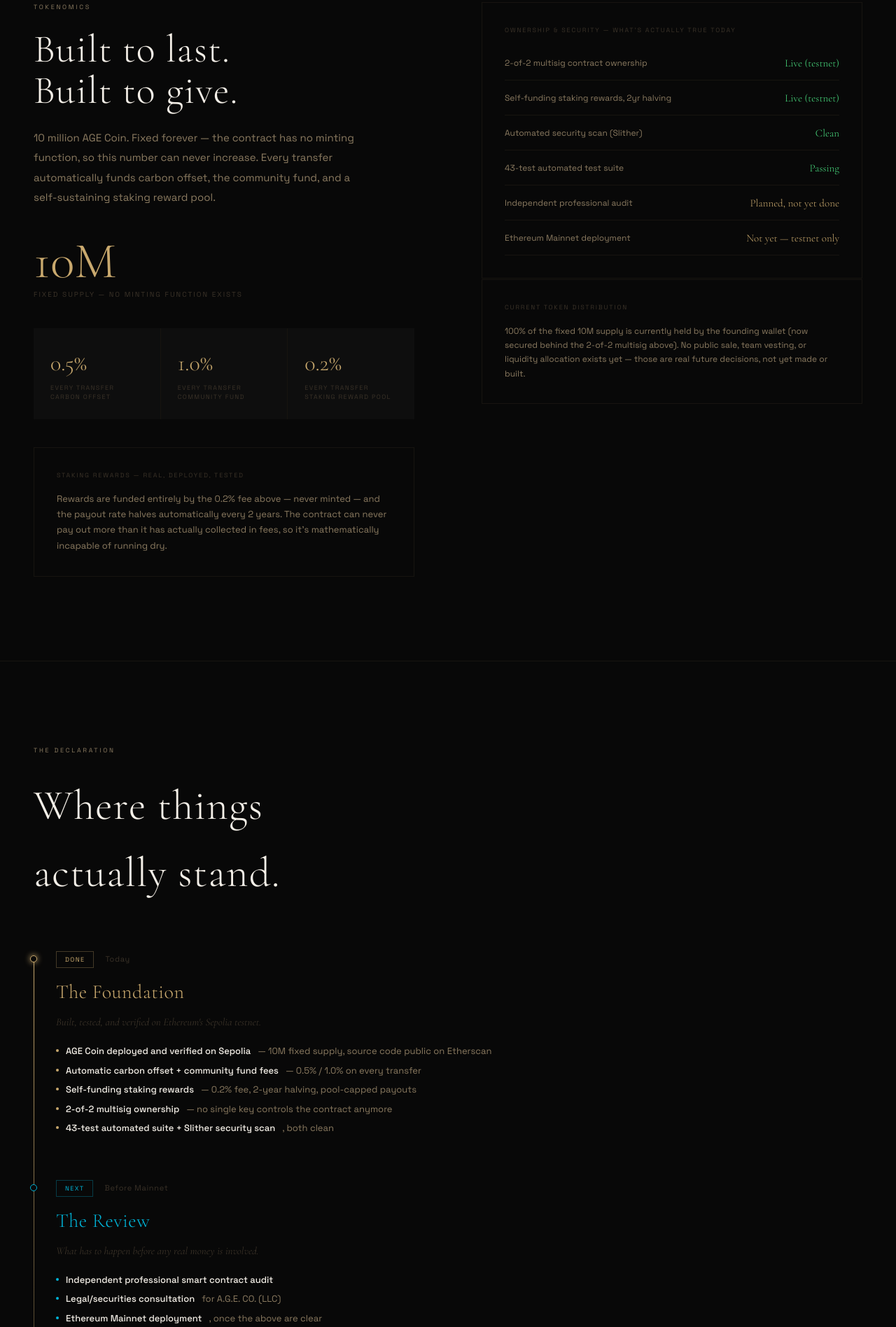
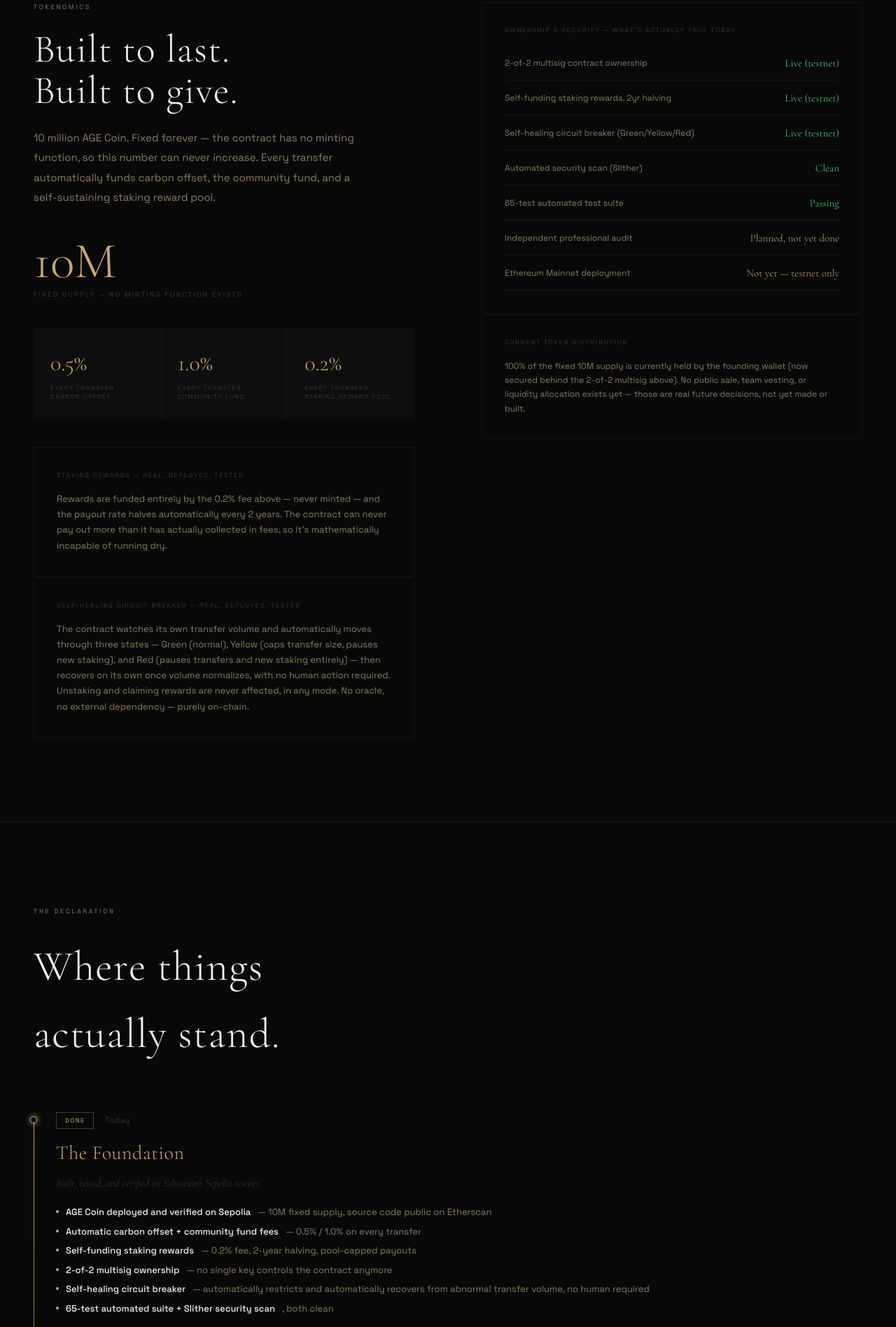
Before and after one commit to Dmelo007/age-coin, a website: page dapp/index.html in a window 1280 px wide. Shown: the part 1940-3836 px from the top of the page at 70% size. Drawn offline with nearby package versions, Linux system fonts and the light colour scheme.

Commit message:
Update dapp and whitepaper to reflect the new circuit breaker and redeployed contract
New contract address (with circuit breaker) deployed and verified on Sepolia, ownership transferred to the multisig. Security status table, roadmap, and staking rewards section updated to describe the circuit breaker as live, matching everything else on the page.

```diff
--- a/dapp/index.html
+++ b/dapp/index.html
@@ -385,6 +385,10 @@ body{background:var(--black);color:var(--t1);font-family:'Space Grotesk',sans-se
           <div class="tok-box-label">Staking Rewards — Real, Deployed, Tested</div>
           <p style="font-size:13px;color:var(--t2);line-height:1.7">Rewards are funded entirely by the 0.2% fee above — never minted — and the payout rate halves automatically every 2 years. The contract can never pay out more than it has actually collected in fees, so it's mathematically incapable of running dry.</p>
         </div>
+        <div class="tok-box">
+          <div class="tok-box-label">Self-Healing Circuit Breaker — Real, Deployed, Tested</div>
+          <p style="font-size:13px;color:var(--t2);line-height:1.7">The contract watches its own transfer volume and automatically moves through three states — Green (normal), Yellow (caps transfer size, pauses new staking), and Red (pauses transfers and new staking entirely) — then recovers on its own once volume normalizes, with no human action required. Unstaking and claiming rewards are never affected, in any mode. No oracle, no external dependency — purely on-chain.</p>
+        </div>
       </div>
       <div>
         <div class="tok-box" style="margin-top:0">
@@ -392,8 +396,9 @@ body{background:var(--black);color:var(--t1);font-family:'Space Grotesk',sans-se
           <div class="tok-dist">
             <div class="tok-dist-row"><span class="tok-dist-name">2-of-2 multisig contract ownership</span><span class="tok-dist-val green">Live (testnet)</span></div>
             <div class="tok-dist-row"><span class="tok-dist-name">Self-funding staking rewards, 2yr halving</span><span class="tok-dist-val green">Live (testnet)</span></div>
+            <div class="tok-dist-row"><span class="tok-dist-name">Self-healing circuit breaker (Green/Yellow/Red)</span><span class="tok-dist-val green">Live (testnet)</span></div>
             <div class="tok-dist-row"><span class="tok-dist-name">Automated security scan (Slither)</span><span class="tok-dist-val green">Clean</span></div>
-            <div class="tok-dist-row"><span class="tok-dist-name">43-test automated test suite</span><span class="tok-dist-val green">Passing</span></div>
+            <div class="tok-dist-row"><span class="tok-dist-name">65-test automated test suite</span><span class="tok-dist-val green">Passing</span></div>
             <div class="tok-dist-row"><span class="tok-dist-name">Independent professional audit</span><span class="tok-dist-val">Planned, not yet done</span></div>
             <div class="tok-dist-row"><span class="tok-dist-name">Ethereum Mainnet deployment</span><span class="tok-dist-val">Not yet — testnet only</span></div>
           </div>
@@ -421,7 +426,8 @@ body{background:var(--black);color:var(--t1);font-family:'Space Grotesk',sans-se
           <li><strong>Automatic carbon offset + community fund fees</strong> — 0.5% / 1.0% on every transfer</li>
           <li><strong>Self-funding staking rewards</strong> — 0.2% fee, 2-year halving, pool-capped payouts</li>
           <li><strong>2-of-2 multisig ownership</strong> — no single key controls the contract anymore</li>
-          <li><strong>43-test automated suite + Slither security scan</strong>, both clean</li>
+          <li><strong>Self-healing circuit breaker</strong> — automatically restricts and automatically recovers from abnormal transfer volume, no human required</li>
+          <li><strong>65-test automated suite + Slither security scan</strong>, both clean</li>
         </ul>
       </div>
       <div class="rm-phase rm-phase-2">
@@ -501,13 +507,15 @@ body{background:var(--black);color:var(--t1);font-family:'Space Grotesk',sans-se
       <table class="wp-status-table">
         <tr><td>2-of-2 multisig contract ownership</td><td class="live">Live (testnet)</td></tr>
         <tr><td>Self-funding staking rewards, 2-year halving</td><td class="live">Live (testnet)</td></tr>
+        <tr><td>Self-healing circuit breaker (Green/Yellow/Red)</td><td class="live">Live (testnet)</td></tr>
         <tr><td>Automated security scan (Slither)</td><td class="live">Clean, no critical findings</td></tr>
-        <tr><td>Automated test suite</td><td class="live">43 tests passing</td></tr>
+        <tr><td>Automated test suite</td><td class="live">65 tests passing</td></tr>
         <tr><td>Independent professional audit</td><td class="planned">Planned, not yet complete</td></tr>
         <tr><td>Legal/securities review of A.G.E. CO. (LLC)</td><td class="planned">Planned, not yet complete</td></tr>
         <tr><td>Ethereum Mainnet deployment</td><td class="planned">Not yet — testnet only</td></tr>
       </table>
       <p>Contract ownership was moved from a single private key to a 2-of-2 multisig (Safe) — no single key can change contract configuration alone anymore. This was the top recommendation from our own internal security review and was implemented before any other planned upgrade.</p>
+      <p>The circuit breaker watches the contract's own transfer volume using a sliding time window and automatically moves between three states: Green (normal operation), Yellow (caps individual transfer size, pauses new staking), and Red (pauses transfers and new staking entirely). It recovers on its own once volume normalizes — no human action required, and no external oracle involved. Unstaking and claiming already-earned rewards are never affected, in any mode; that guarantee has no exceptions.</p>
     </div>
   </div>
 
@@ -522,7 +530,7 @@ body{background:var(--black);color:var(--t1);font-family:'Space Grotesk',sans-se
   <div class="wp-section">
     <h2 class="wp-h2">6. Roadmap</h2>
     <div class="wp-body">
-      <p><strong>Done:</strong> core contract deployed and verified on Sepolia; automatic carbon offset and community fund fees; self-funding staking rewards with halving; 2-of-2 multisig ownership; automated test suite and security scan.</p>
+      <p><strong>Done:</strong> core contract deployed and verified on Sepolia; automatic carbon offset and community fund fees; self-funding staking rewards with halving; 2-of-2 multisig ownership; a self-healing circuit breaker; automated test suite and security scan.</p>
       <p><strong>Next, before Mainnet:</strong> independent professional smart contract audit; legal/securities consultation for A.G.E. CO.; Ethereum Mainnet deployment once both are clear.</p>
       <p><strong>Future, only if real usage justifies it:</strong> an Element Identity system (an on-chain engagement score, not a separate token); governance and community proposal rights; broader access beyond a standard smartphone wallet.</p>
     </div>
@@ -652,7 +660,7 @@ body{background:var(--black);color:var(--t1);font-family:'Space Grotesk',sans-se
 // ============================================================
 // CONFIG — Sepolia testnet deployment
 // ============================================================
-const CONTRACT_ADDRESS = "0xfa3cf7D22CA5d08A1A5aee48381263e135b0663E";
+const CONTRACT_ADDRESS = "0x9AE145086b43Fd0d7D0Eef3e53284457EA177eCa";
 const SEPOLIA_CHAIN_ID_HEX = "0xaa36a7"; // 11155111
 const CONTRACT_ABI = [
   "function balanceOf(address account) view returns (uint256)",
```
